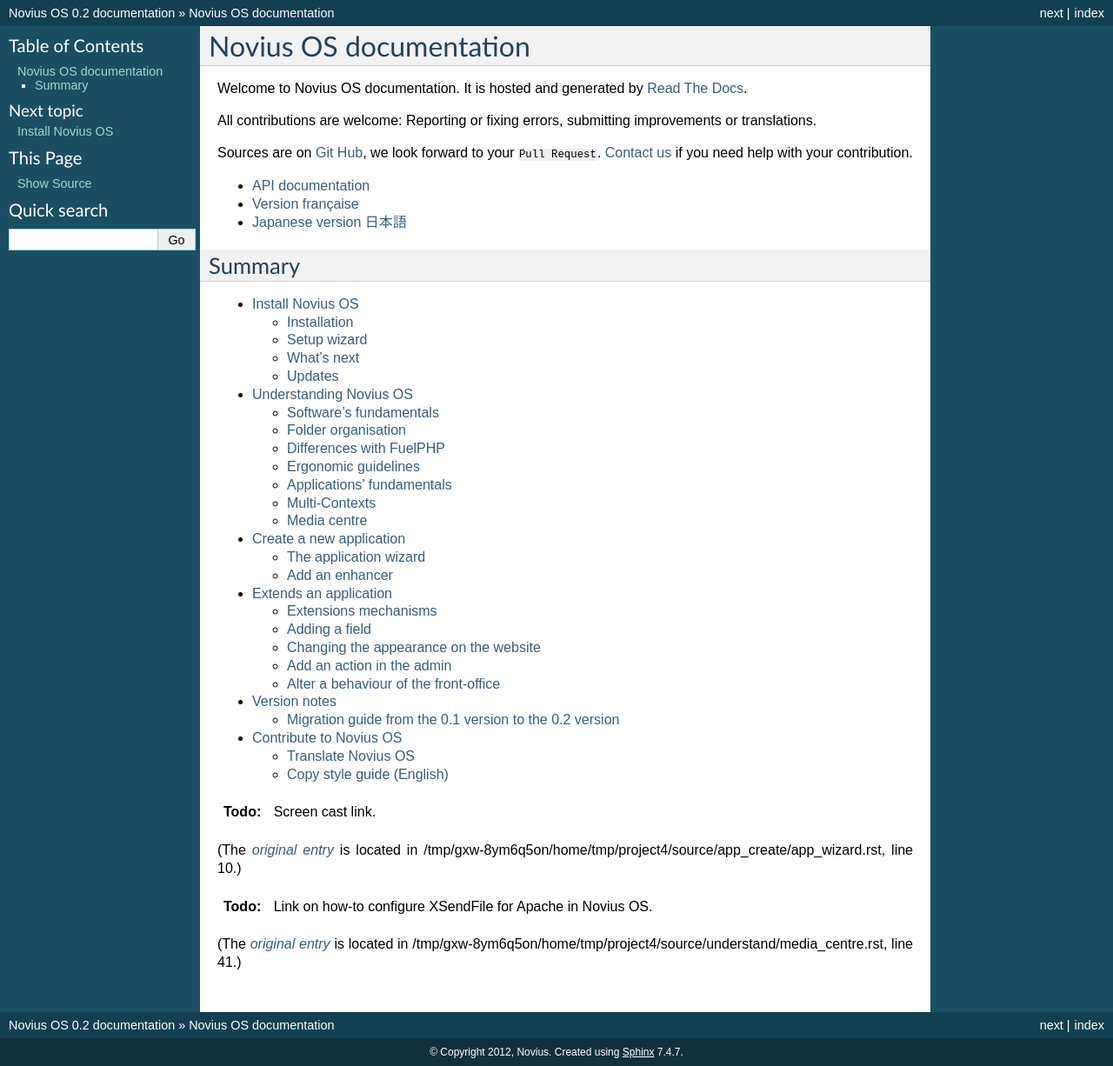
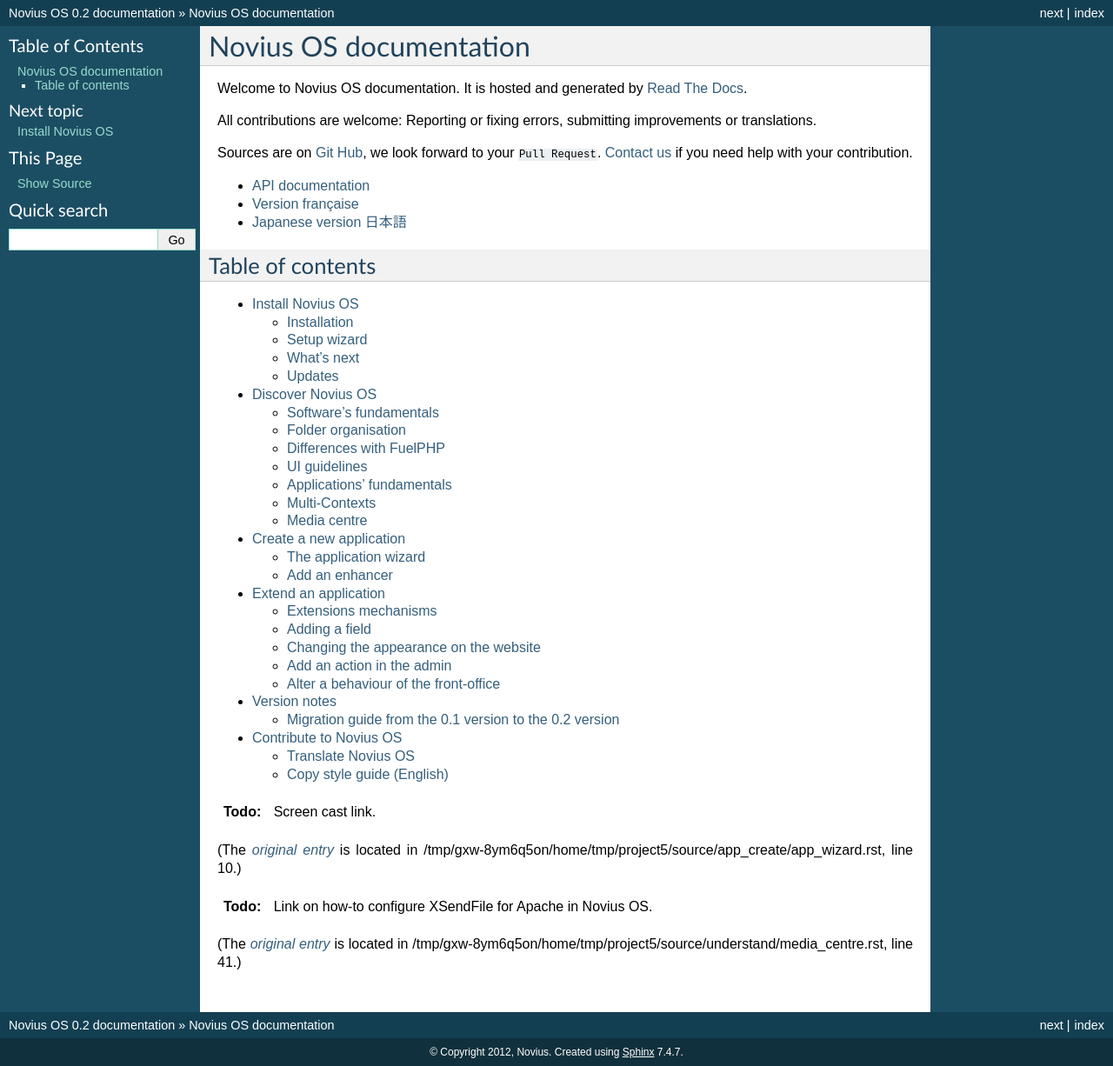
Before and after one commit to Meroje/documentation-en, a Sphinx documentation site: the page built from source/index.rst, in a window 1280 px wide. Shown: the whole page at 87% size. Built offline with Sphinx 7.4.7, drawn with Linux system fonts in a browser that asks for light colours.

Commit message:
Quick harmonisation

```diff
--- a/source/app_extend/index.rst
+++ b/source/app_extend/index.rst
@@ -1,5 +1,5 @@
-Extends an application
-######################
+Extend an application
+#####################
 
 .. toctree::
 
--- a/source/index.rst
+++ b/source/index.rst
@@ -12,8 +12,8 @@
 * `Japanese version 日本語 <http://docs-ja.novius-os.org/>`__
 
 
-Summary
-=======
+Table of contents
+=================
 
 .. toctree::
 	:maxdepth: 2
--- a/source/understand/ergonomy.rst
+++ b/source/understand/ergonomy.rst
@@ -1,5 +1,5 @@
-Ergonomic guidelines
-====================
+UI guidelines
+=============
 
 Novius OS interface is built upon great ergonomic guidelines. To develop applications, two of them should be known:
 tab navigation and App desk.
--- a/source/understand/index.rst
+++ b/source/understand/index.rst
@@ -1,5 +1,5 @@
-Understanding Novius OS
-#######################
+Discover Novius OS
+##################
 
 .. toctree::
 
```
